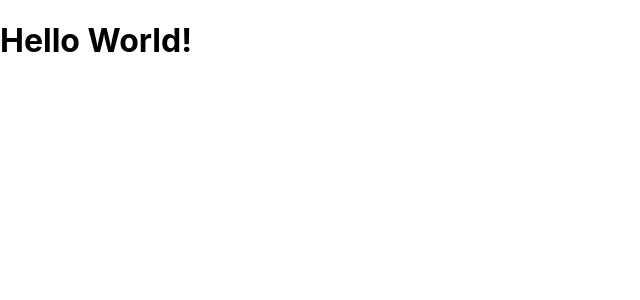
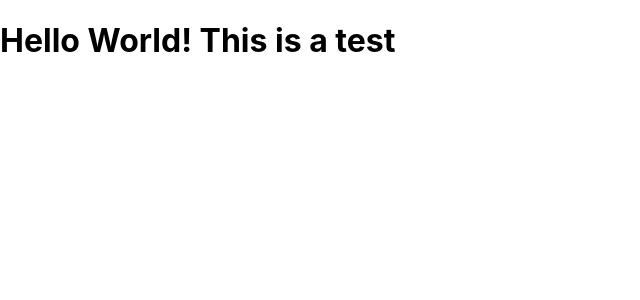
Before and after one commit to nscsp-it/your-first-contribution, a React (Create React App) app: page / in a window 1280 px wide. Shown: the top 300 px of the page, without its empty margins (0-640 px from the left). Built offline with nearby package versions, Linux system fonts and the light colour scheme.

Commit message:
Update App.js

```diff
--- a/src/App.js
+++ b/src/App.js
@@ -4,7 +4,7 @@ class App extends Component {
   render() {
     return (
       <div className="App">
-        <h1>Hello World!</h1>
+        <h1>Hello World! This is a test </h1>
       </div>
     );
   }
```
